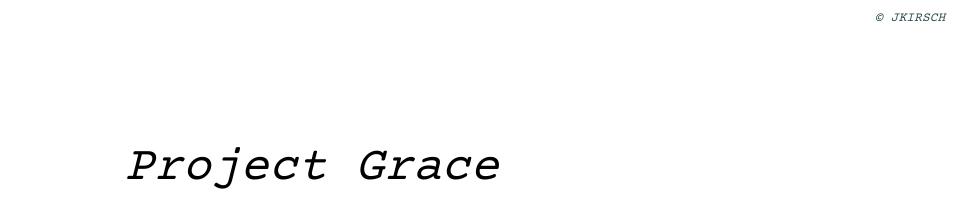
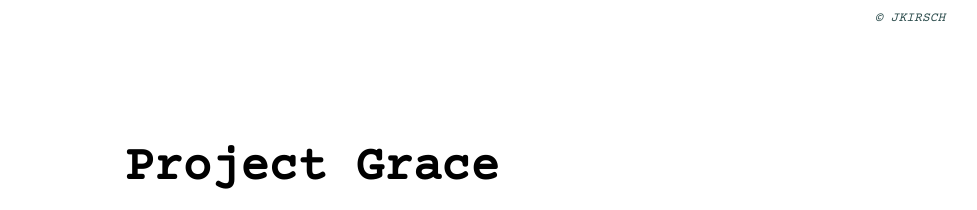
Before and after one commit to Project-Grace/Project-Grace.github.io, a plain HTML site: page index.html in a window 1280 px wide. Shown: the top 210 px of the page, without its empty margins (259-1236 px from the left). Drawn offline with nearby package versions, Linux system fonts and the light colour scheme.

Commit message:
Update index.html

```diff
--- a/index.html
+++ b/index.html
@@ -30,7 +30,7 @@ a:active {
 
 <body>
 <p>
-<font size="7"><i>Project Grace</i></font> <br>
+<font size="7"><b>Project Grace</b></font> <br>
 <br>
 <img src="https://raw.githubusercontent.com/Project-Grace/Project-Grace.github.io/main/home.png" style="width:560px; border-radius:4px;"><br>
 <br>
```
